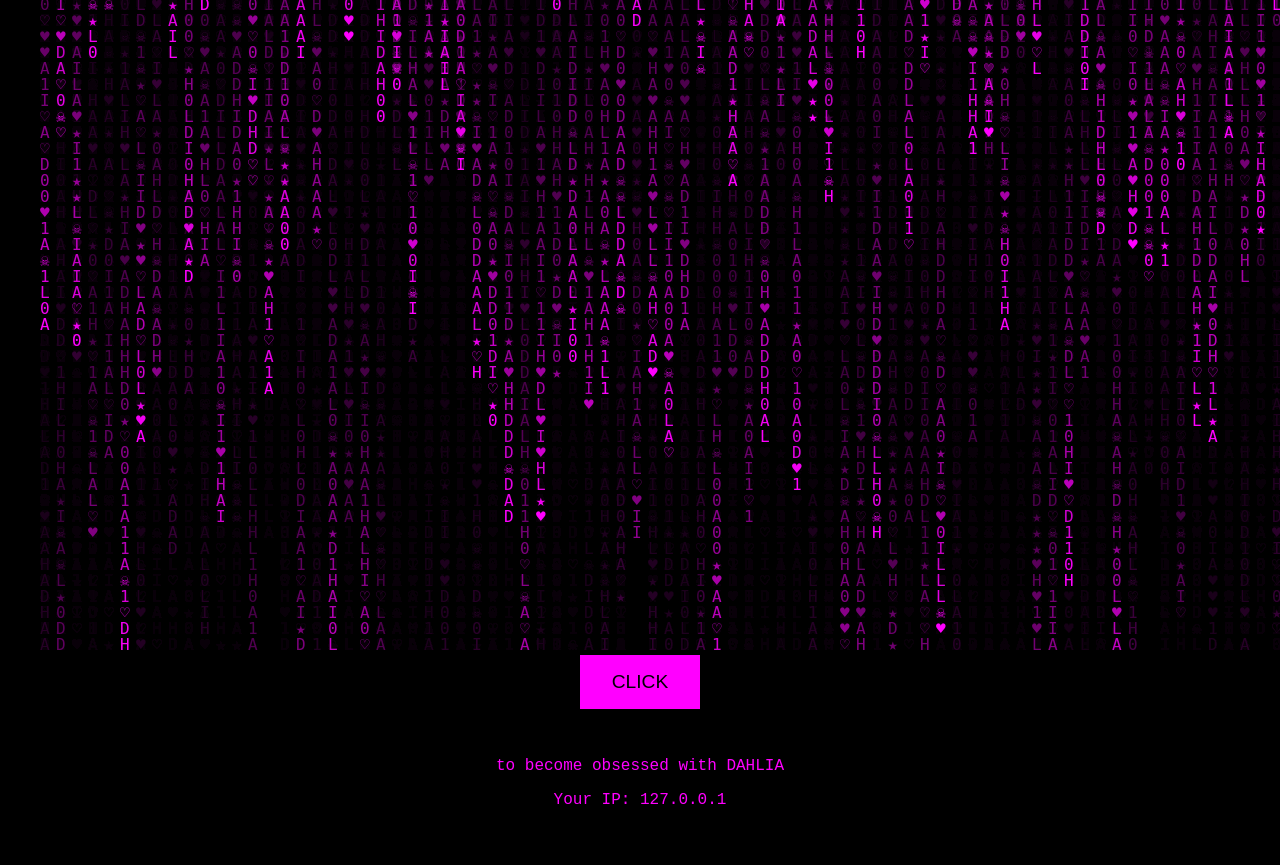
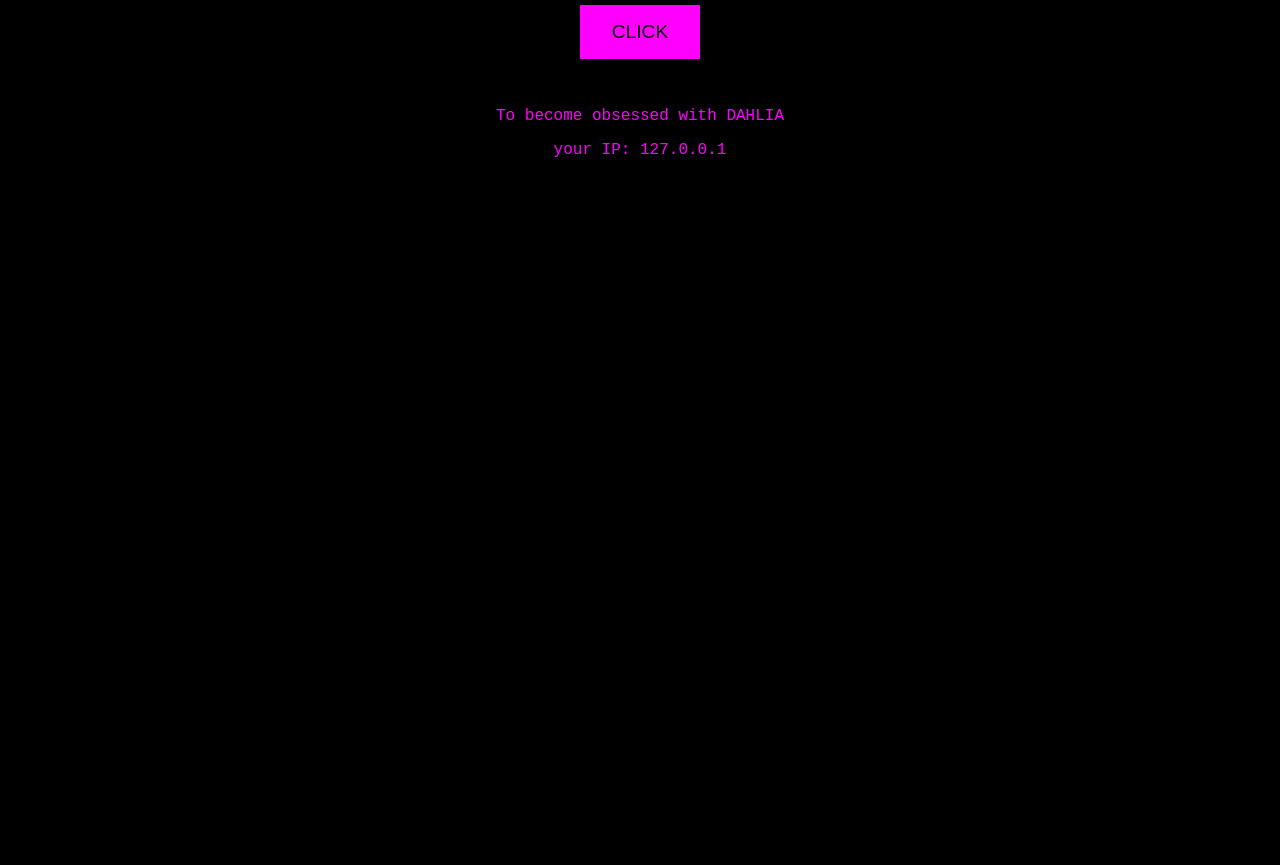
Before and after one commit to SpoilDahlia2d/dahliaware-webapp, a Flask app: page / in a window 1280 px wide. Shown: the part 190-1055 px from the top of the page. After the commit the page ends 347 px from the top, so only its background shows below. Run offline with Flask 3, Linux system fonts and the light colour scheme.

Commit message:
Update index.html

```diff
--- a/templates/index.html
+++ b/templates/index.html
@@ -2,62 +2,22 @@
 <html lang="en">
 <head>
   <meta charset="UTF-8" />
+  <meta name="viewport" content="width=device-width, initial-scale=1.0"/>
   <title>Goddess Dahlia World</title>
-  <link rel="stylesheet" href="/static/css/style.css" />
+  <link rel="stylesheet" href="{{ url_for('static', filename='css/style.css') }}">
 </head>
 <body>
-
-  <!-- Effetto Matrix -->
   <canvas id="matrix"></canvas>
 
-  <!-- Testo Centrale -->
-  <div class="overlay">
-    <button id="clickButton">CLICK</button>
-    <p class="subtext">to become obsessed with DAHLIA</p>
-    <p class="ip-text">Your IP: {{ ip }}</p>
+  <div class="center-text" id="main-text">
+    <button id="clickBtn">CLICK</button>
+    <p class="sub">To become obsessed with DAHLIA</p>
+    <p class="ip">your IP: {{ ip }}</p>
   </div>
 
-  <!-- Audio personalizzato -->
-  <audio id="audio" src="/static/audio/dahlia.mp3"></audio>
+  <div id="image-container"></div>
+  <audio id="audio" src="{{ url_for('static', filename='audio/voice.mp3') }}"></audio>
 
-  <!-- Contenitore immagini popup -->
-  <div id="imageContainer" class="image-container"></div>
-
-  <!-- Script -->
-  <script src="/static/js/script.js"></script>
-
-  <!-- Matrix Effect Script -->
-  <script>
-    const canvas = document.getElementById("matrix");
-    const ctx = canvas.getContext("2d");
-
-    canvas.height = window.innerHeight;
-    canvas.width = window.innerWidth;
-
-    const letters = "DAHLIA★♡☠♥01".split("");
-    const fontSize = 16;
-    const columns = canvas.width / fontSize;
-    const drops = Array.from({ length: columns }).fill(1);
-
-    function draw() {
-      ctx.fillStyle = "rgba(0, 0, 0, 0.05)";
-      ctx.fillRect(0, 0, canvas.width, canvas.height);
-
-      ctx.fillStyle = "#ff00ff"; // fuxia!
-      ctx.font = fontSize + "px monospace";
-
-      for (let i = 0; i < drops.length; i++) {
-        const text = letters[Math.floor(Math.random() * letters.length)];
-        ctx.fillText(text, i * fontSize, drops[i] * fontSize);
-
-        if (drops[i] * fontSize > canvas.height || Math.random() > 0.975) {
-          drops[i] = 0;
-        }
-        drops[i]++;
-      }
-    }
-
-    setInterval(draw, 33);
-  </script>
+  <script src="{{ url_for('static', filename='js/script.js') }}"></script>
 </body>
 </html>
```
